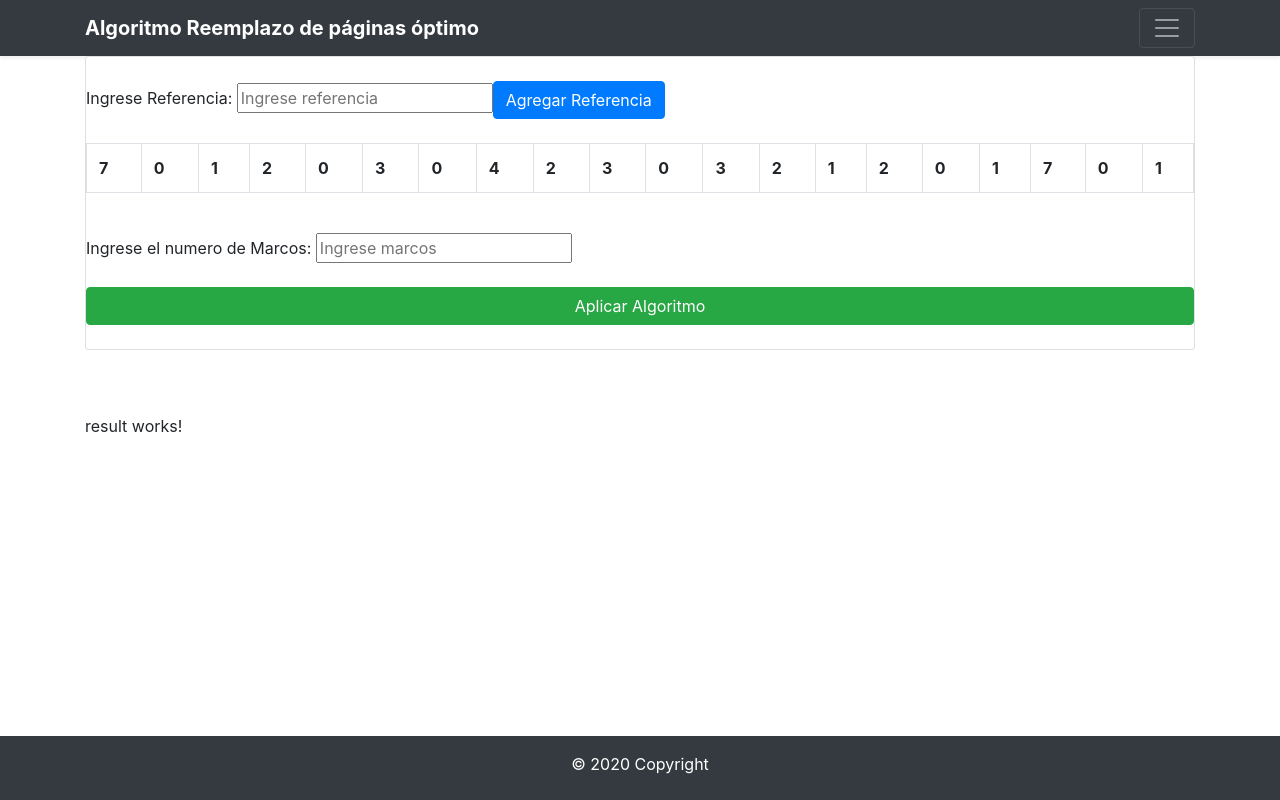
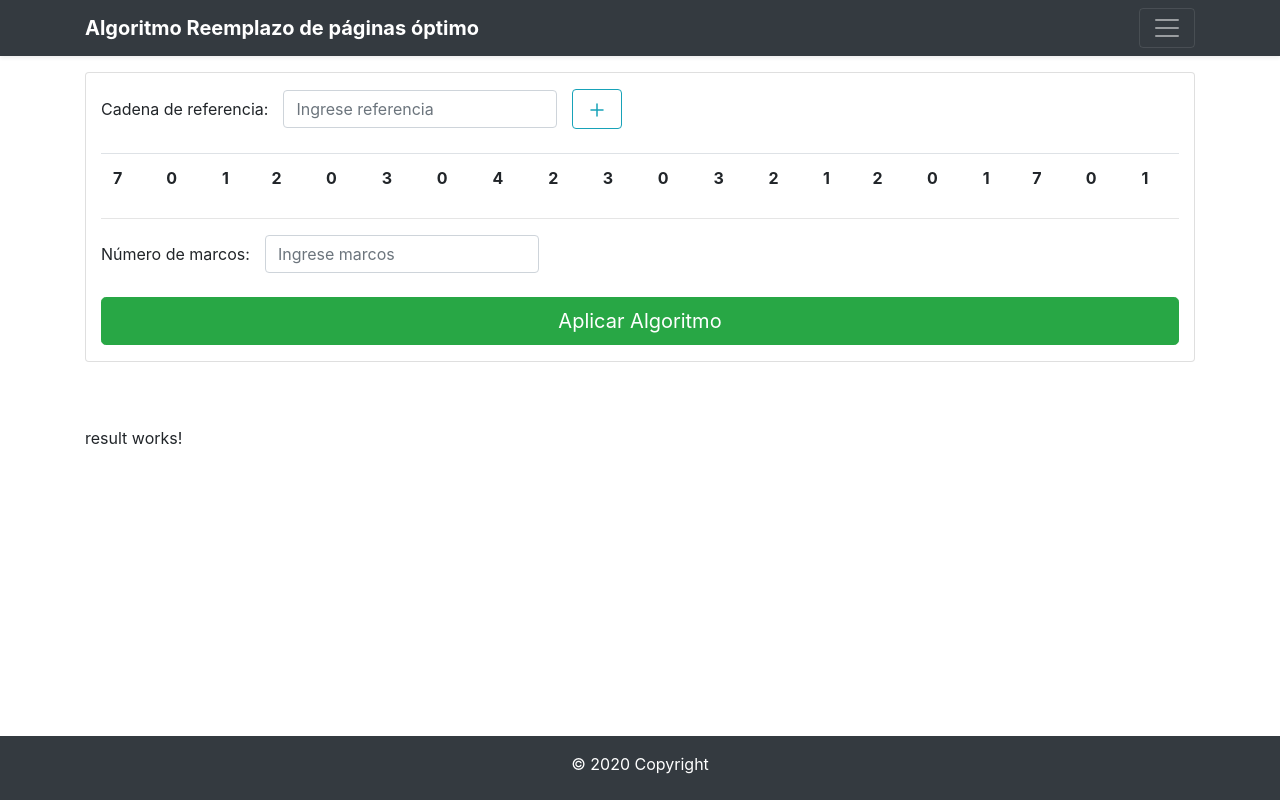
Before and after one commit to chjuca/Algoritmo-Reemplazo-Paginas, an Angular app: page / in a window 1280 px wide. Built offline with nearby package versions, Linux system fonts and the light colour scheme.

Commit message:
Dando formato chanchado al formulario inicial

```diff
--- a/src/app/components/initial-form/initial-form.component.html
+++ b/src/app/components/initial-form/initial-form.component.html
@@ -1,25 +1,41 @@
-<div class="card">
-    <div>
-        <br>
-        Ingrese Referencia:
-        <input type="text" placeholder="Ingrese referencia" [(ngModel)] = "reference" required maxlength="8">
-        <button type="button" class="btn btn-primary" (click) = 'addReference(reference)'>Agregar Referencia</button>
+<div class="card mt-3">
+    <div class="container">
+        <form class="form-inline mt-3 mb-4">
+            <div class="form-group">
+                <label for="inputReferenceList">Cadena de referencia: </label>
+                <div class="col-sm-5">
+                    <input type="text" class="form-control" [(ngModel)] = "reference" name="stringReference" required maxlength="8" placeholder="Ingrese referencia" autocomplete="off">
                 </div>
-    <div class="mt-4">
-        <table class="table table-bordered ">
+            </div>
+            <button type="button" class="btn btn-outline-info" (click) = 'addReference(reference)'>
+                <svg width="1.5em" height="1.5em" viewBox="0 0 16 16" class="bi bi-plus" fill="currentColor" xmlns="http://www.w3.org/2000/svg">
+                    <path fill-rule="evenodd" d="M8 3.5a.5.5 0 0 1 .5.5v4a.5.5 0 0 1-.5.5H4a.5.5 0 0 1 0-1h3.5V4a.5.5 0 0 1 .5-.5z"/>
+                    <path fill-rule="evenodd" d="M7.5 8a.5.5 0 0 1 .5-.5h4a.5.5 0 0 1 0 1H8.5V12a.5.5 0 0 1-1 0V8z"/>
+                </svg>
+            </button>
+        </form>
+        <form>
+            <div class="form-group mt-3 mb-3">
+                <table class="table">
                     <tr>
                         <th scope="col" *ngFor = 'let reference of referenceList'>
                             {{reference}}
                         </th>
                     </tr>
                 </table>
+                <hr>
             </div>
-    <div>
-        <br>
-        Ingrese el numero de Marcos:
-        <input type="text" placeholder="Ingrese marcos" [(ngModel)] = "frames" required maxlength="8">
+        </form>
+        <form class="form-inline mt-3">
+            <div class="form-group mb-4">
+                <label for="inputNumberFrames">Número de marcos: </label>
+                <div class="col-sm-5">
+                    <input type="number" class="form-control" [(ngModel)] = "frames"  name="NumberFrames" required min=1 maxlength="8" placeholder="Ingrese marcos" autocomplete="off">
                 </div>
-        <br>
-        <button type="button" class="btn btn-success" (click) = 'algorithmOptimal(frames)'>Aplicar Algoritmo</button>
-        <br>
             </div>
+            <button type="button" class="btn btn-success btn-lg btn-block mb-3" (click) = 'algorithmOptimal(frames)'>
+                Aplicar Algoritmo
+            </button>
+        </form>
+    </div>
+</div>
--- a/src/app/components/initial-form/initial-form.component.ts
+++ b/src/app/components/initial-form/initial-form.component.ts
@@ -14,6 +14,7 @@ export class InitialFormComponent implements OnInit {
   reference: number;
   frames: number;
   // referenceList = [];
+
   referenceList = [
     '7', '0', '1', '2', '0',
     '3', '0', '4', '2', '3',
@@ -21,13 +22,14 @@ export class InitialFormComponent implements OnInit {
     '0', '1', '7', '0', '1'
   ]
 
+
   constructor(public mainService: MainService) { }
 
   ngOnInit() {
   }
 
-  addReference(reference: number) {
-    //this.referenceList.push(reference);
+  addReference(reference: string) {
+    // this.referenceList.push(reference);
   }
 
 
```
Lines whose indentation alone changed are shown as unchanged.
